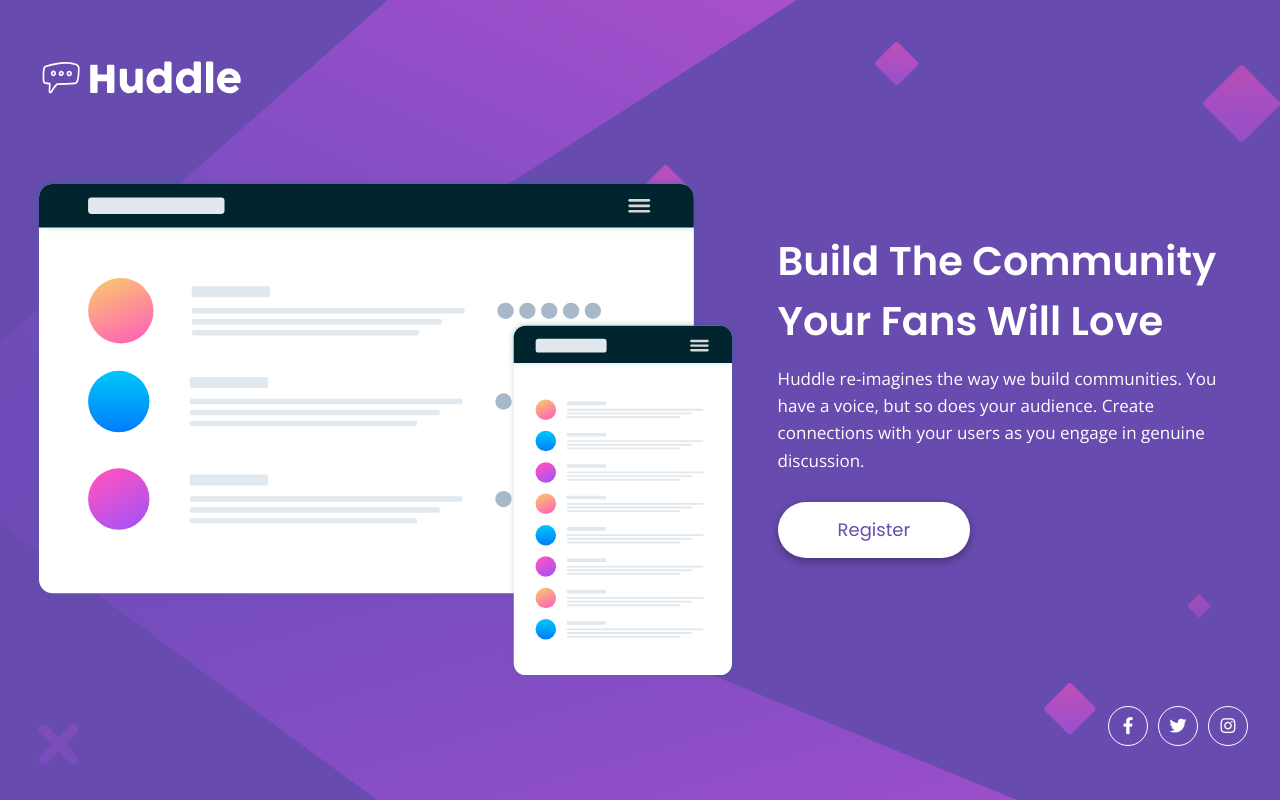
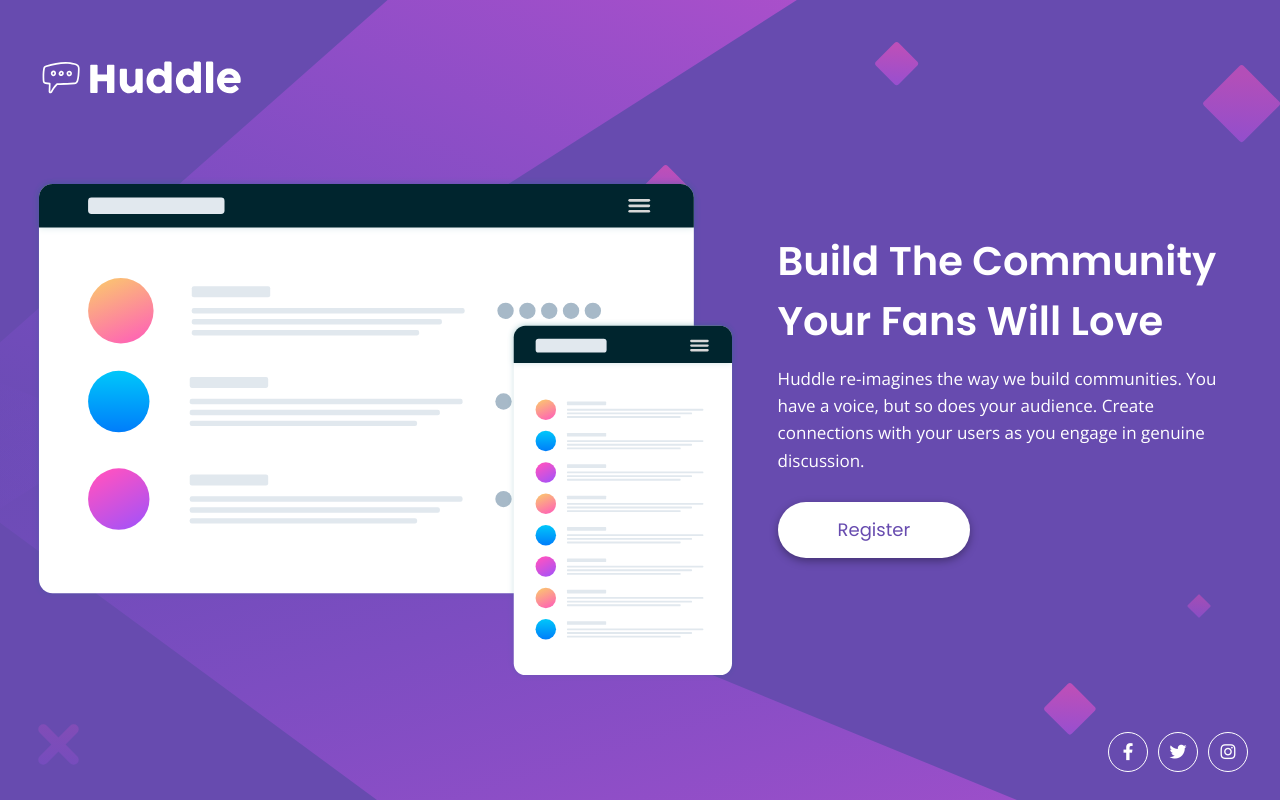
Before and after one commit to vanzasetia/huddle-landing-page-with-single-introductory-section, a plain HTML site: page index.html in a window 1280 px wide. Drawn offline with nearby package versions, Linux system fonts and the light colour scheme.

Commit message:
Recompiled the css
Added padding bottom to footer on breakpoint-up medium

```diff
--- a/css/style.css
+++ b/css/style.css
@@ -591,7 +591,7 @@ img {
 }
 @media screen and (min-width: 77em) {
   .footer {
-    padding: 0;
+    padding-bottom: 1.625rem;
   }
 }
 .footer__list {
```
